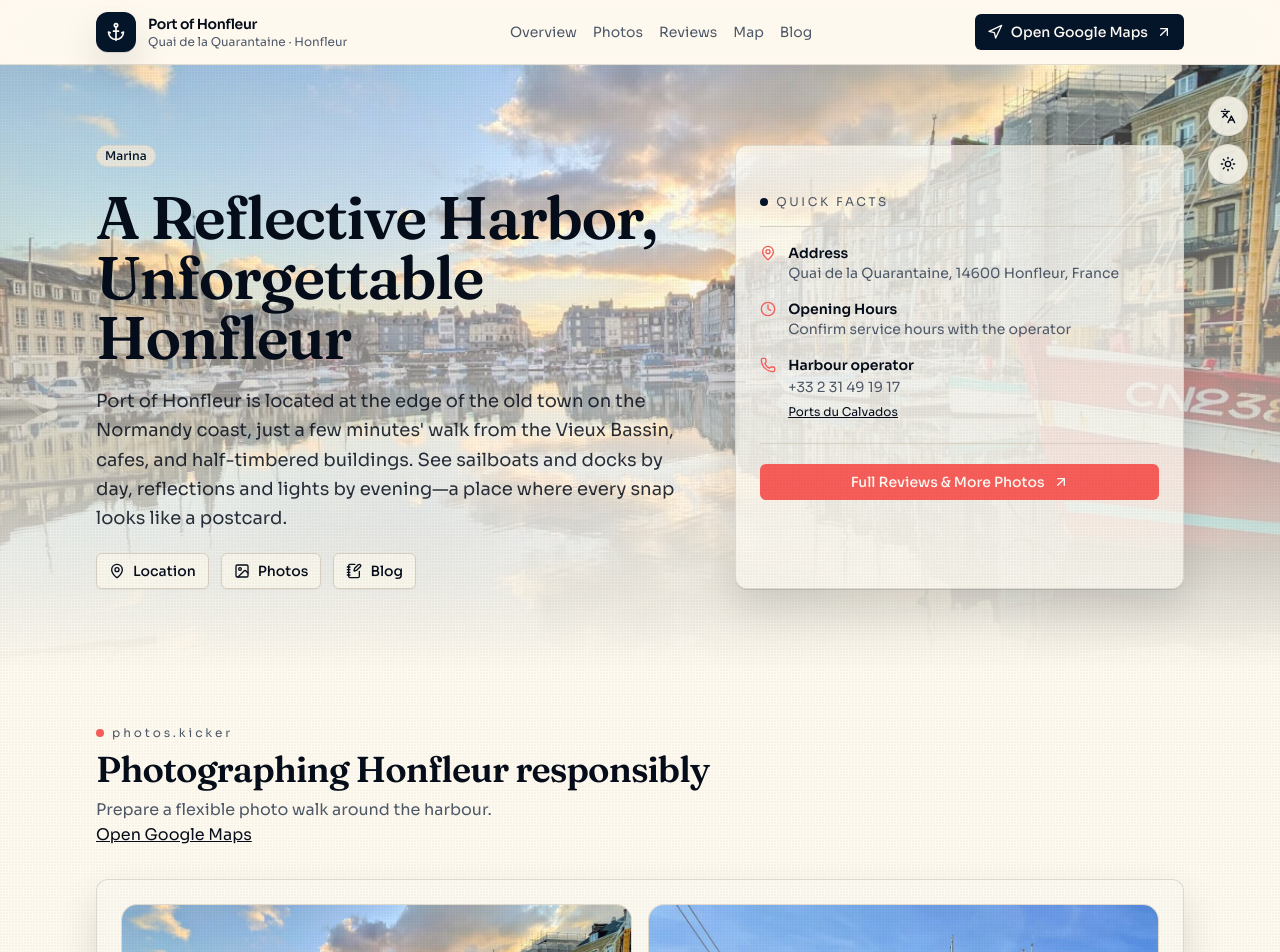
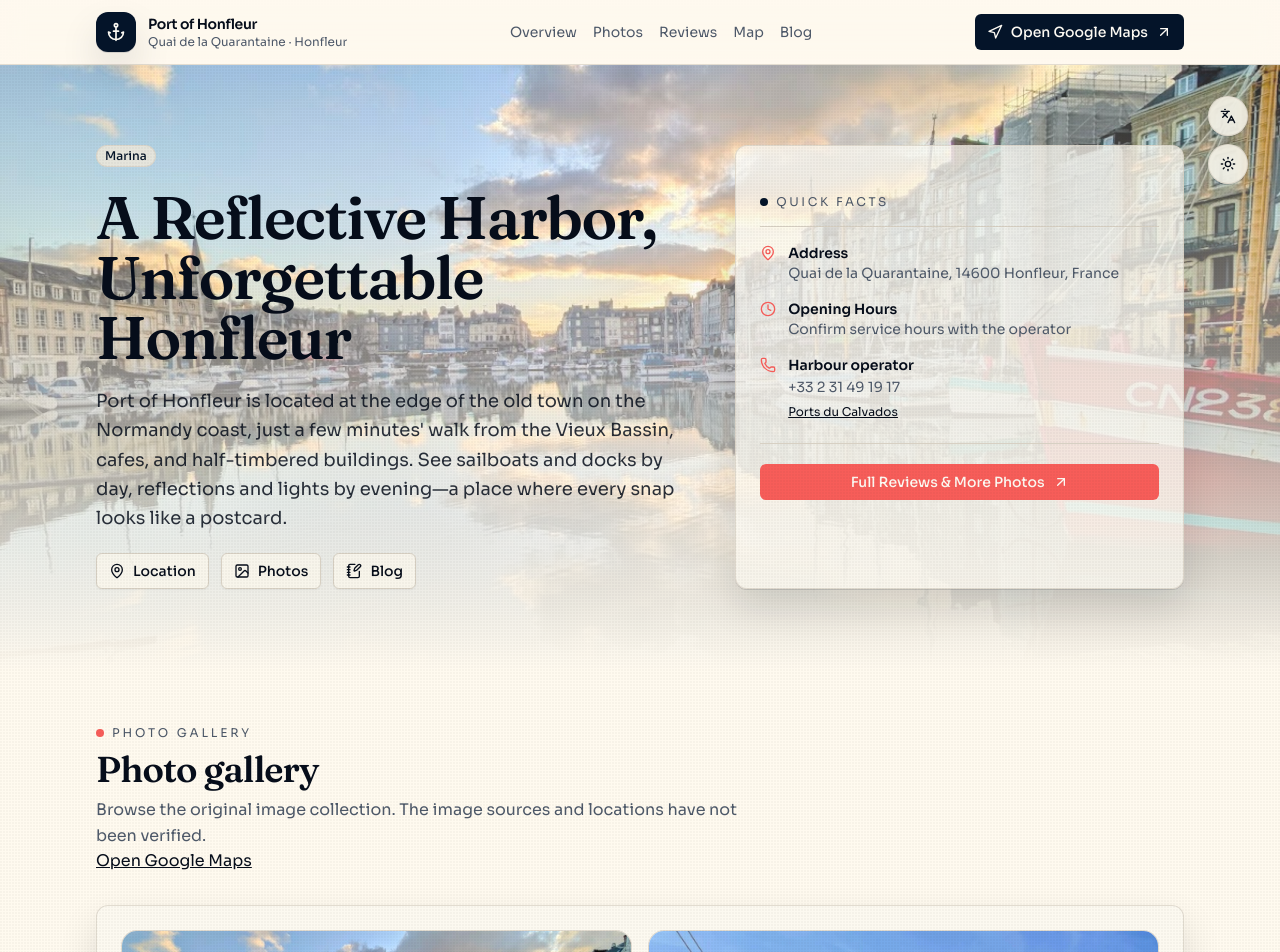
Before and after one commit to n20186005-hash/portofhonfleur, a React (Vite) app: page /#/terms in a window 1280 px wide. Shown: the top 952 px of the page. Built offline with nearby package versions, Linux system fonts and the light colour scheme.

Commit message:
Use neutral localized text for restored photo gallery

```diff
--- a/src/locales/de.json
+++ b/src/locales/de.json
@@ -98,5 +98,11 @@
   },
   "cookies": {
     "title": "Cookie-Informationen"
+  },
+  "restoredGallery": {
+    "kicker": "FOTOGALERIE",
+    "title": "Fotogalerie",
+    "desc": "Entdecken Sie die ursprüngliche Bildersammlung. Quellen und abgebildete Orte wurden nicht überprüft.",
+    "image": "Galeriebild {{number}}"
   }
 }
--- a/src/locales/en.json
+++ b/src/locales/en.json
@@ -125,5 +125,11 @@
     "privacy_description": "How this independent Honfleur guide uses local preferences and third-party content, including Google Maps.",
     "terms_description": "Conditions for using the independent Port of Honfleur guide, editorial information and external links.",
     "cookies_description": "Information about browser preferences, embedded Google Maps content and managing cookies in your browser."
+  },
+  "restoredGallery": {
+    "kicker": "PHOTO GALLERY",
+    "title": "Photo gallery",
+    "desc": "Browse the original image collection. The image sources and locations have not been verified.",
+    "image": "Gallery image {{number}}"
   }
 }
--- a/src/locales/es.json
+++ b/src/locales/es.json
@@ -98,5 +98,11 @@
   },
   "cookies": {
     "title": "Información sobre cookies"
+  },
+  "restoredGallery": {
+    "kicker": "GALERÍA DE FOTOS",
+    "title": "Galería de fotos",
+    "desc": "Explore la colección original de imágenes. No se han verificado las fuentes ni los lugares representados.",
+    "image": "Imagen de la galería {{number}}"
   }
 }
--- a/src/locales/fr.json
+++ b/src/locales/fr.json
@@ -98,5 +98,11 @@
   },
   "cookies": {
     "title": "Informations sur les cookies"
+  },
+  "restoredGallery": {
+    "kicker": "GALERIE PHOTO",
+    "title": "Galerie de photos",
+    "desc": "Parcourez la collection d’images d’origine. Les sources et les lieux représentés n’ont pas été vérifiés.",
+    "image": "Image de la galerie {{number}}"
   }
 }
--- a/src/locales/ja.json
+++ b/src/locales/ja.json
@@ -102,5 +102,11 @@
   },
   "cookies": {
     "title": "Cookieについて"
+  },
+  "restoredGallery": {
+    "kicker": "フォトギャラリー",
+    "title": "写真ギャラリー",
+    "desc": "以前から掲載されている画像をご覧いただけます。画像の出典と撮影場所は未確認です。",
+    "image": "ギャラリー画像 {{number}}"
   }
 }
--- a/src/locales/ko.json
+++ b/src/locales/ko.json
@@ -98,5 +98,11 @@
   },
   "cookies": {
     "title": "쿠키 안내"
+  },
+  "restoredGallery": {
+    "kicker": "사진 갤러리",
+    "title": "사진 갤러리",
+    "desc": "기존 이미지 모음을 둘러보세요. 이미지 출처와 촬영 장소는 확인되지 않았습니다.",
+    "image": "갤러리 이미지 {{number}}"
   }
 }
--- a/src/locales/zh-CN.json
+++ b/src/locales/zh-CN.json
@@ -134,5 +134,11 @@
     "privacy_description": "了解本独立翁弗勒尔旅行指南如何使用本地偏好设置，以及 Google 地图等第三方内容。",
     "terms_description": "本独立翁弗勒尔旅行指南的使用条件、编辑信息及外部链接说明。",
     "cookies_description": "了解浏览器偏好设置、嵌入式 Google 地图，以及如何在浏览器中管理Cookie。"
+  },
+  "restoredGallery": {
+    "kicker": "图片相册",
+    "title": "图片相册",
+    "desc": "浏览原有图片集。图片来源及拍摄地点尚未核实。",
+    "image": "相册图片 {{number}}"
   }
 }
--- a/src/locales/zh-TW.json
+++ b/src/locales/zh-TW.json
@@ -98,5 +98,11 @@
   },
   "cookies": {
     "title": "Cookie說明"
+  },
+  "restoredGallery": {
+    "kicker": "圖片相簿",
+    "title": "圖片相簿",
+    "desc": "瀏覽原有圖片集。圖片來源及拍攝地點尚未核實。",
+    "image": "相簿圖片 {{number}}"
   }
 }
--- a/src/pages/Home.tsx
+++ b/src/pages/Home.tsx
@@ -279,9 +279,9 @@ export default function Home() {
       {/* Photos */}
       <section id="photos" className="mx-auto w-full max-w-6xl px-5 py-14 md:px-8">
         <SectionTitle
-          kicker={t("photos.kicker")}
-          title={t("photos.title")}
-          desc={t("photos.desc")}
+          kicker={t("restoredGallery.kicker")}
+          title={t("restoredGallery.title")}
+          desc={t("restoredGallery.desc")}
         />
 
         <a href={GOOGLE_MAPS_PLACE_URL} target="_blank" rel="noreferrer" className="underline">{t("hero.google_maps")}</a>
@@ -294,14 +294,14 @@ export default function Home() {
                     <div className="group relative overflow-hidden rounded-2xl border border-border/70 bg-background">
                       <img
                         src={src}
-                        alt={`${t("photos.title")} ${index + 1}`}
+                        alt={t("restoredGallery.image", { number: index + 1 })}
                         className="h-72 w-full object-cover transition-transform duration-500 group-hover:scale-[1.03]"
                         loading="lazy"
                       />
                       <div className="absolute inset-0 bg-gradient-to-t from-background/85 via-transparent to-transparent" />
                       <div className="absolute bottom-3 left-3 right-3 z-10 flex items-end justify-between gap-3">
                         <div className="min-w-0">
-                          <div className="truncate text-sm font-semibold">{`${t("photos.title")} ${index + 1}`}</div>
+                          <div className="truncate text-sm font-semibold">{t("restoredGallery.image", { number: index + 1 })}</div>
                           <div className="mt-1 text-xs text-muted-foreground">
 
                           </div>
```
